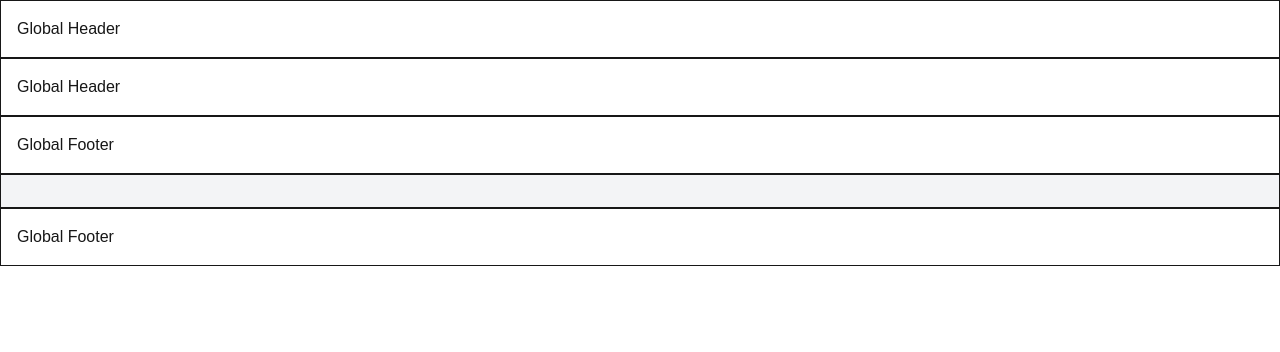
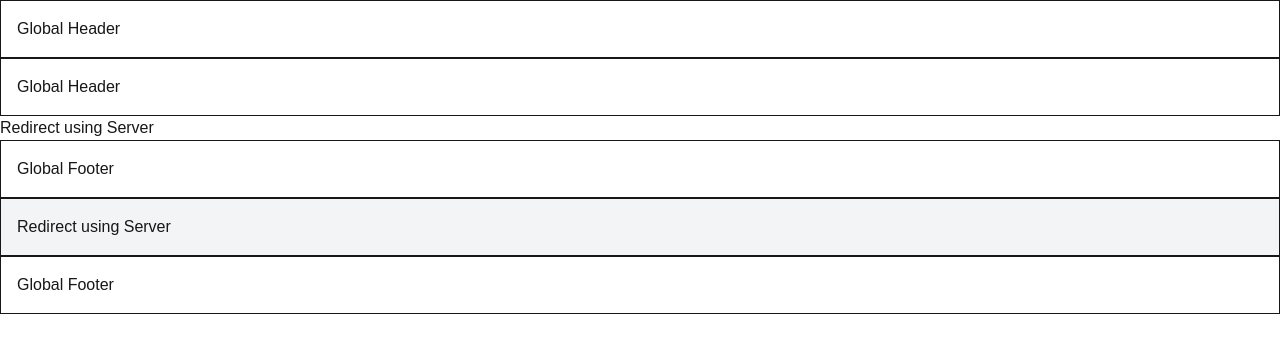
Before and after one commit to prataprai7/tsx, a Next.js app: page /example/redirect-server in a window 1280 px wide. Shown: the top 352 px of the page. Built offline with nearby package versions, Linux system fonts and the light colour scheme.

Commit message:
feat: add server-side redirect with revalidatePath and redirect from next/navigation

```diff
--- a/app/example/redirect-server/actions/action.ts
+++ b/app/example/redirect-server/actions/action.ts
@@ -3,7 +3,7 @@
 import {redirect} from "next/navigation";
 import { revalidatePath } from "next/cache";
 
-export function redirectToLink(){
+export async function redirectToLink(){
     //logic (db updates/login/register)
     //client vs server redirect
     //server redirect: revalidate the path
--- a/app/example/redirect-server/page.tsx
+++ b/app/example/redirect-server/page.tsx
@@ -1,7 +1,12 @@
-
+import { redirectToLink } from "./actions/action";
 
 export default function RedirectServer() {
     return (
-        <div></div>
+        <div>
+            <button
+                onClick={redirectToLink}>
+                Redirect using Server
+            </button>
+        </div>
     );
 }
```
